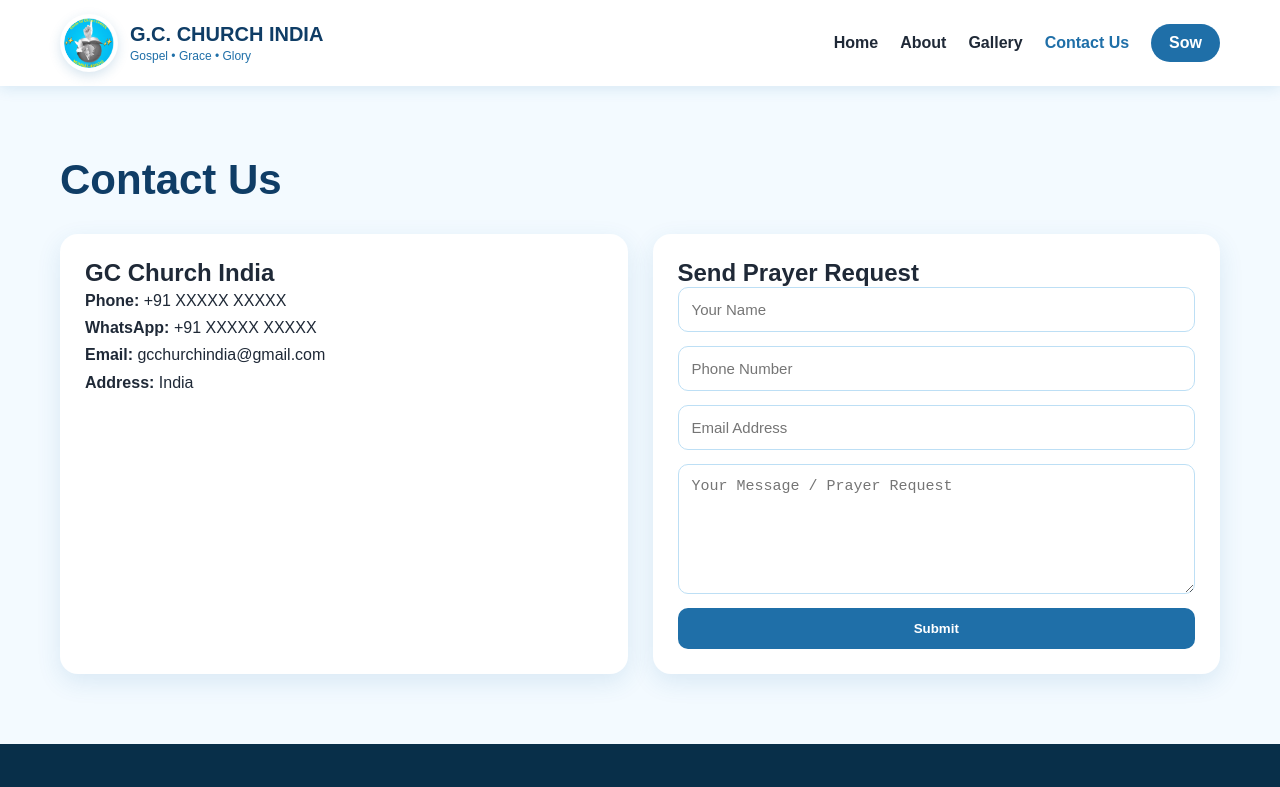
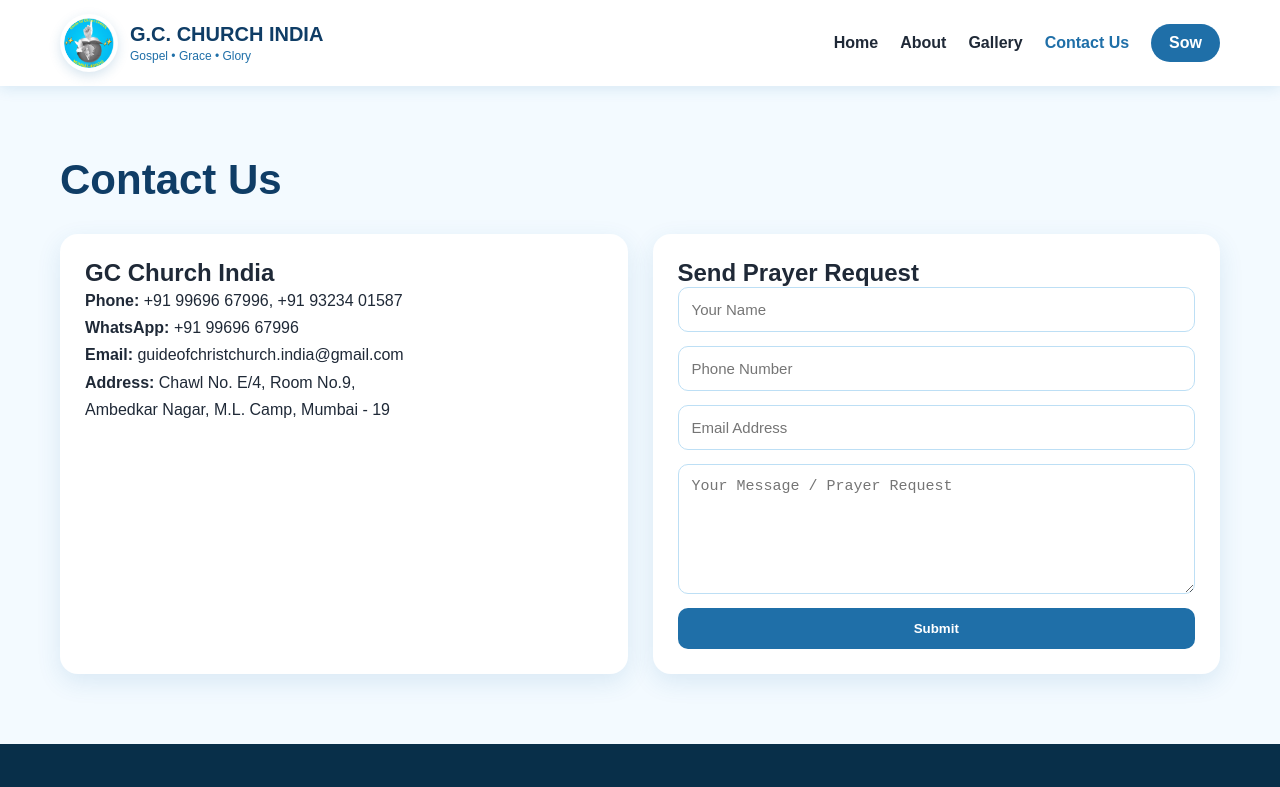
Before and after one commit to hillaryyjohnn/gc-church-india, a React (Vite) app: page /contact in a window 1280 px wide. Shown: the top 787 px of the page. Built offline with nearby package versions, Linux system fonts and the light colour scheme.

Commit message:
changes - 7

```diff
--- a/src/components/Footer.jsx
+++ b/src/components/Footer.jsx
@@ -57,7 +57,7 @@
           </p>
 
           <p>
-            <strong>Email:</strong> gcchurchindia@gmail.com
+            <strong>Email:</strong> guideofchristchurch.india@gmail.com
           </p>
 
           <p>
--- a/src/pages/Contact.jsx
+++ b/src/pages/Contact.jsx
@@ -6,10 +6,11 @@
       <div className="two-column">
         <div className="content-box">
           <h2>GC Church India</h2>
-          <p><strong>Phone:</strong> +91 XXXXX XXXXX</p>
-          <p><strong>WhatsApp:</strong> +91 XXXXX XXXXX</p>
-          <p><strong>Email:</strong> gcchurchindia@gmail.com</p>
-          <p><strong>Address:</strong> India</p>
+          <p><strong>Phone:</strong> +91 99696 67996, +91 93234 01587</p>
+          <p><strong>WhatsApp:</strong> +91 99696 67996</p>
+          <p><strong>Email:</strong> guideofchristchurch.india@gmail.com</p>
+          <p><strong>Address:</strong> Chawl No. E/4, Room No.9, <br /> Ambedkar Nagar,
+            M.L. Camp, Mumbai - 19</p>
         </div>
 
         <div className="content-box">
```
